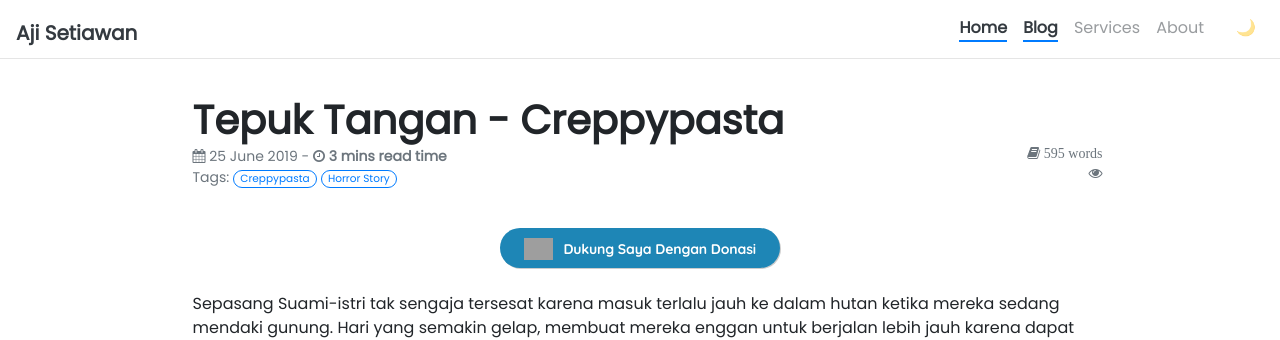
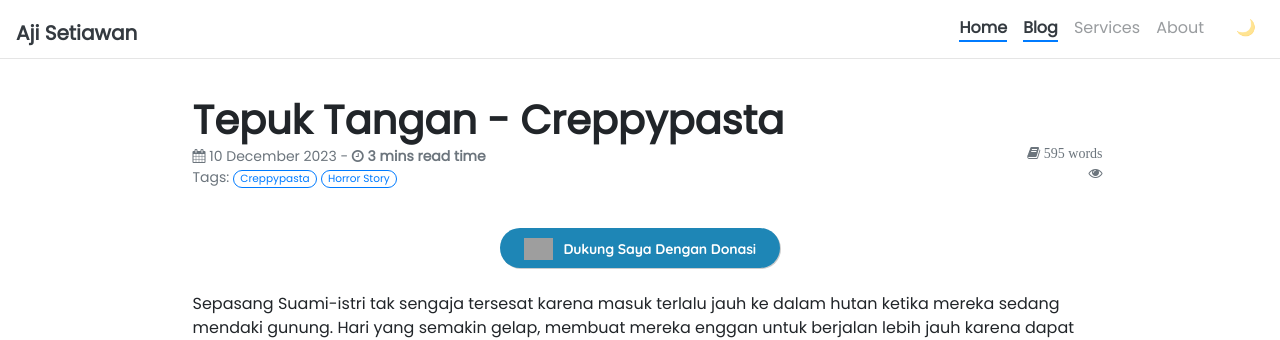
Before and after one commit to ajisetiawan716/ajisetiawan716.github.io, a Jekyll site: the page built from _posts/2023-12-10-Tepuk Tangan Creppypasta.md, in a window 1280 px wide and 900 px high. Shown: the top 340 px of the window. Built offline with Jekyll 4.4.1, drawn with Linux system fonts in a browser that asks for light colours; nearby versions of some CDN libraries; comment, search, counter and statistics services are not loaded; grey boxes are pictures that could not be loaded.

Commit message:
Update 2023-12-10-Tepuk Tangan Creppypasta.md

```diff
--- a/_posts/2023-12-10-Tepuk Tangan Creppypasta.md
+++ b/_posts/2023-12-10-Tepuk Tangan Creppypasta.md
@@ -3,7 +3,7 @@ layout: post
 title: Tepuk Tangan - Creppypasta
 tags: [Creppypasta, Horror Story]
 #categories: []
-date: 2019-06-25 13:14:15
+date: 2023-12-10 13:14:15
 #excerpt: ''
 #image: 'BASEURL/assets/blog/img/.png'
 description: Sepasang Suami-istri tak sengaja tersesat karena masuk terlalu jauh ke dalam hutan ketika mereka sedang mendaki gunung...
```
